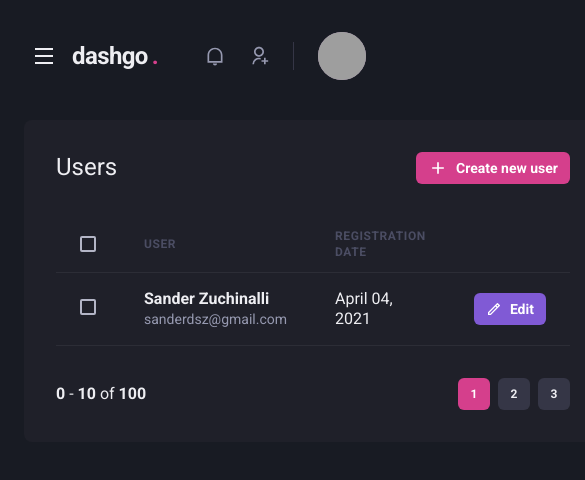
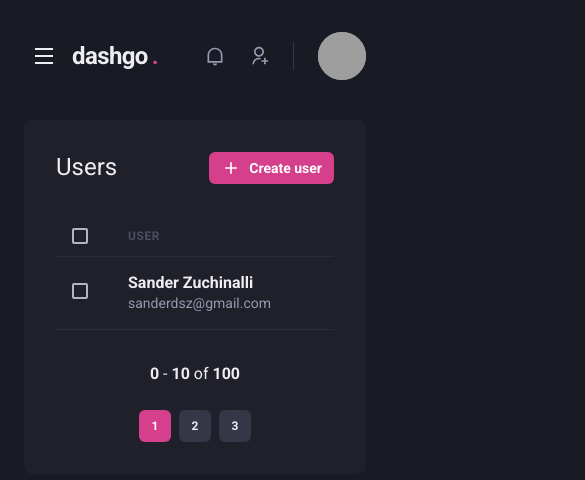
Before and after one commit to sanderdsz/dashgo, a Next.js app: page /users in a window 390 px wide. Shown: the top 480 px of the page, 585 px wide, since content can reach past the window. Built offline with nearby package versions, Linux system fonts and the light colour scheme; grey boxes are pictures that could not be loaded.

Commit message:
bashboard and users list responsive

```diff
--- a/src/components/Pagination/index.tsx
+++ b/src/components/Pagination/index.tsx
@@ -5,7 +5,7 @@
   return (
     <>
       <Stack
-        direction='row'
+        direction={['column', 'row']}
         mt='8'
         justify='space-between'
         align='center'
--- a/src/pages/dashboard.tsx
+++ b/src/pages/dashboard.tsx
@@ -84,7 +84,7 @@
          align='flex-start'
        >
          <Box
-           p='8'
+           p={['6', '8']}
            bgColor='gray.800'
            borderRadius={8}
            pb='4'
@@ -103,7 +103,7 @@
            />
          </Box>
          <Box
-           p='8'
+           p={['6', '8']}
            bgColor='gray.800'
            borderRadius={8}
            //pb='4'
--- a/src/pages/users/index.tsx
+++ b/src/pages/users/index.tsx
@@ -1,14 +1,34 @@
-import {Box, Button, Checkbox, Flex, Heading, Icon, Table, Tbody, Td, Text, Th, Thead, Tr} from "@chakra-ui/react";
+import {
+  Box,
+  Button,
+  Checkbox,
+  Flex,
+  Heading,
+  Icon,
+  Table,
+  Tbody,
+  Td,
+  Text,
+  Th,
+  Thead,
+  Tr,
+  useBreakpointValue
+} from "@chakra-ui/react";
 import {Header} from "../../components/Header";
 import {Sidebar} from "../../components/Sidebar";
 import {RiAddLine, RiPencilLine} from "react-icons/ri";
 import {Pagination} from "../../components/Pagination";
 
-export default function UserList () {
+export default function UserList() {
+  const isWideVersion = useBreakpointValue({
+    base: false,
+    lg: true,
+  })
+
   return (
     <>
       <Box>
-        <Header />
+        <Header/>
         <Flex
           w='100%'
           my='6'
@@ -16,7 +36,7 @@
           mx='auto'
           px='6'
         >
-          <Sidebar />
+          <Sidebar/>
           <Box
             flex='1'
             borderRadius={8}
@@ -41,7 +61,7 @@
                 colorScheme='pink'
                 leftIcon={<Icon as={RiAddLine} fontSize='20'/>}
               >
-                Create new user
+                Create user
               </Button>
             </Flex>
             <Table
@@ -50,21 +70,21 @@
               <Thead>
                 <Tr>
                   <Th
-                    px='6'
+                    px={['4', '4', '6']}
                     color='gray.300'
                     width='8'
                   >
-                    <Checkbox colorScheme='pink' />
+                    <Checkbox colorScheme='pink'/>
                   </Th>
                   <Th>User</Th>
-                  <Th>Registration date</Th>
-                  <Th width='8'></Th>
+                  {isWideVersion && <Th>Registration date</Th>}
+                  {isWideVersion && <Th width='8'></Th>}
                 </Tr>
               </Thead>
               <Tbody>
                 <Tr>
-                  <Td px='6'>
-                    <Checkbox colorScheme='pink' />
+                  <Td px={['4', '4', '6']}>
+                    <Checkbox colorScheme='pink'/>
                   </Td>
                   <Td>
                     <Box>
@@ -77,24 +97,28 @@
                       </Text>
                     </Box>
                   </Td>
+                  {isWideVersion &&
                       <Td>
                           April 04, 2021
                       </Td>
+                  }
+                  {isWideVersion &&
                       <Td>
                           <Button
                               as='a'
                               size='sm'
                               fontSize='sm'
                               colorScheme='purple'
-                      leftIcon={<Icon as={RiPencilLine} fontSize='16' />}
+                              leftIcon={<Icon as={RiPencilLine} fontSize='16'/>}
                           >
                               Edit
                           </Button>
                       </Td>
+                  }
                 </Tr>
               </Tbody>
             </Table>
-            <Pagination />
+            <Pagination/>
           </Box>
         </Flex>
       </Box>
```
Lines whose indentation alone changed are shown as unchanged.
